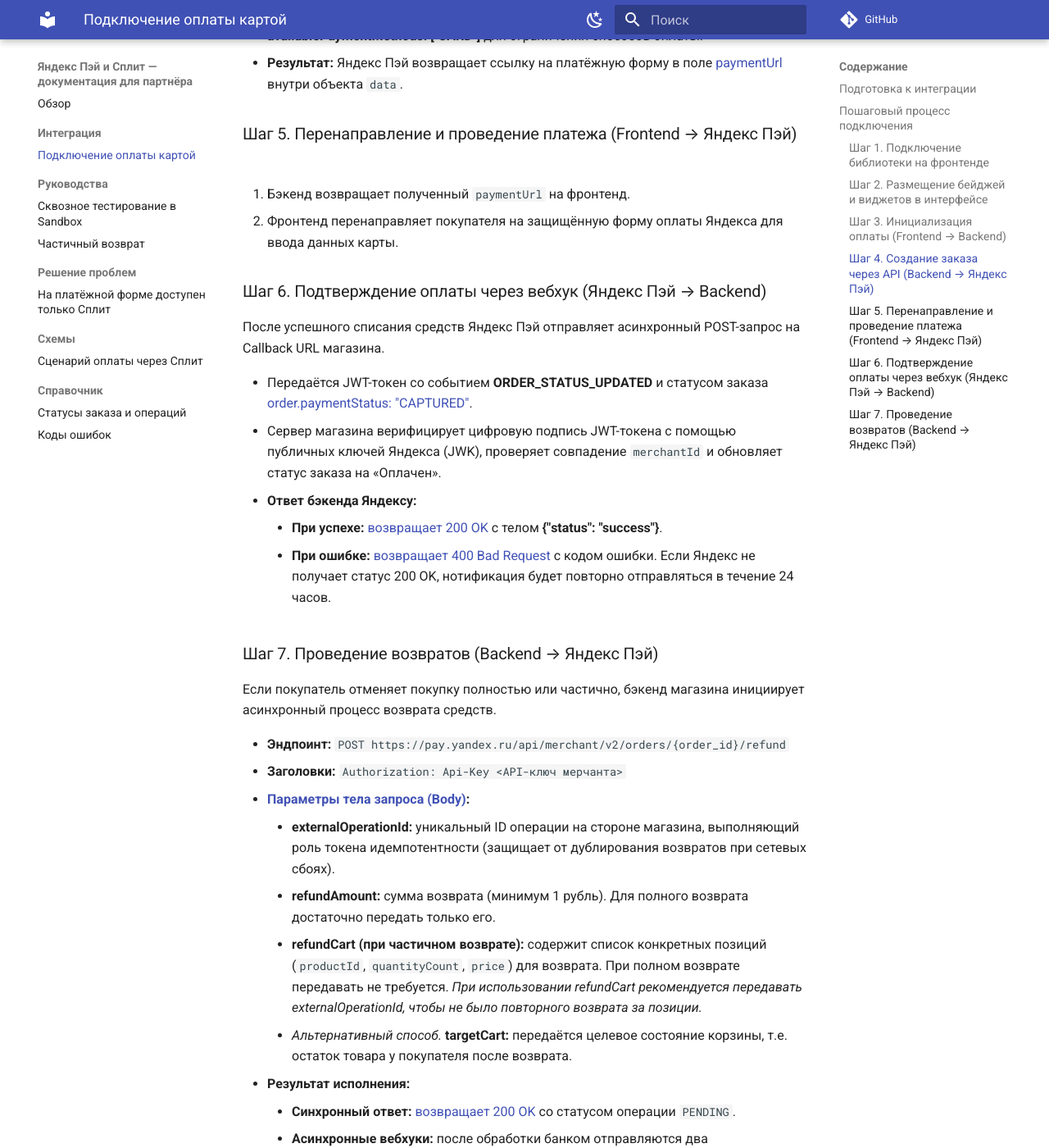
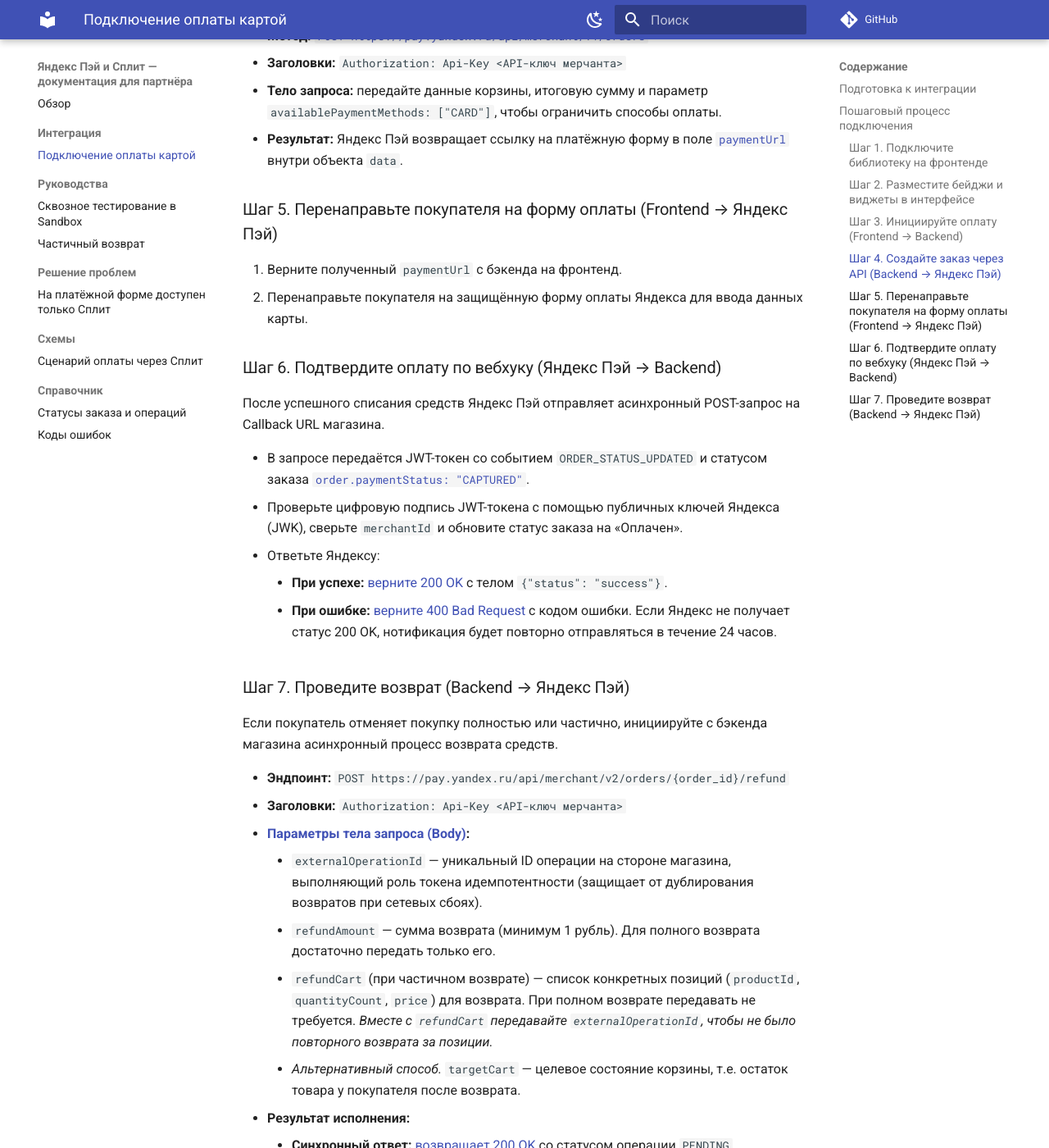
Before and after one commit to flavrinets-hash/yandex-pay-split-docs, an MkDocs documentation site: the page built from docs/integration/card-only.md, in a window 1280 px wide and 1400 px high, scrolled down 1445 px. Shown: the whole window at 82% size. Built offline with MkDocs 1.6.1 and Material for MkDocs 9.7.7, drawn with Linux system fonts in a browser that asks for light colours; comment, search, counter and statistics services are not loaded; some of the changed text lies outside the part shown.

Commit message:
docs: закрыть задачи первого этапа roadmap и привести гайды к стайлгайду
sandbox-e2e: плейсхолдеры и подписи в примерах вебхуков, тире, заголовки «Шаг N», без канцелярита и лишнего жирного. card-only: ссылка на схему Сплита, повелительное наклонение, параметры в коде.

````diff
--- a/docs/integration/card-only.md
+++ b/docs/integration/card-only.md
@@ -2,78 +2,80 @@
 
 Пошаговая схема подключения для внешнего партнёра, который хочет подключить в своём интернет-магазине оплату **только** картой, с бейджами и виджетом в карточке товара и на способе оплаты и с возможностью проводить возвраты.
 
+Последовательность вызовов API совпадает со [схемой оплаты через Сплит](../diagrams/payment-flow.md). Единственное отличие — параметр `availablePaymentMethods` со значением `["CARD"]`, отключающий выбор рассрочки.
+
 ## Подготовка к интеграции
 
-Перед началом работы мерчанту необходимо зарегистрировать магазин в **Личном кабинете Яндекс Пэй**, получить API-ключ для авторизации запросов и указать [Callback URL](https://pay.yandex.ru/docs/ru/custom/backend/merchant-api/webhook#shag-1-ustanovite-callback-url) (эндпоинт на бэкенде магазина для приёма асинхронных вебхуков со статусами платежей и возвратов).
+Перед началом работы зарегистрируйте магазин в **Личном кабинете Яндекс Пэй**, получите API-ключ для авторизации запросов и укажите [Callback URL](https://pay.yandex.ru/docs/ru/custom/backend/merchant-api/webhook#shag-1-ustanovite-callback-url) (эндпоинт на бэкенде магазина для приёма асинхронных вебхуков со статусами платежей и возвратов).
 
 !!! warning "Обратите внимание"
-    Callback URL указывается без эндпоинта **/v1/webhook**.
+    Callback URL указывается без эндпоинта `/v1/webhook`.
 
 ## Пошаговый процесс подключения
 
-### Шаг 1. Подключение библиотеки на фронтенде
+### Шаг 1. Подключите библиотеку на фронтенде
 
-Разработчик добавляет скрипт Web SDK Яндекс Пэй на страницы интернет-магазина:
+Добавьте скрипт Web SDK Яндекс Пэй на страницы интернет-магазина:
 
 ```html
 <script src="https://pay.yandex.ru/sdk/v1/pay.js" onload="onYaPayLoad()" async></script>
 ```
 
-### Шаг 2. Размещение бейджей и виджетов в интерфейсе
+### Шаг 2. Разместите бейджи и виджеты в интерфейсе
 
-Для информирования покупателей в HTML-код страниц добавляются DOM-контейнеры:
+Чтобы проинформировать покупателей, добавьте в HTML-код страниц DOM-контейнеры:
 
-- Рядом с ценой каждого товара монтируются умные [бейджи](https://pay.yandex.ru/docs/ru/custom/web-sdk/badges).
-- Под кнопкой покупки монтируется [виджет](https://pay.yandex.ru/docs/ru/custom/web-sdk/ultimate-widget).
-- Отрисовывается вариант «Банковская карта».
+- Рядом с ценой каждого товара разместите умные [бейджи](https://pay.yandex.ru/docs/ru/custom/web-sdk/badges).
+- Под кнопкой покупки разместите [виджет](https://pay.yandex.ru/docs/ru/custom/web-sdk/ultimate-widget).
+- Отрисуйте вариант «Банковская карта».
 
 !!! important "Важно"
-    При инициализации элементов Web SDK необходимо передавать параметр **availablePaymentMethods: ["CARD"]**. [Это отключает отображение информации о рассрочке/Сплите.](https://pay.yandex.ru/docs/ru/custom/web-sdk/buttons#chto-takoe-knopka-oplaty)
+    При инициализации элементов Web SDK передайте параметр `availablePaymentMethods: ["CARD"]`. [Это отключает отображение информации о рассрочке/Сплите.](https://pay.yandex.ru/docs/ru/custom/web-sdk/buttons#chto-takoe-knopka-oplaty)
 
-### Шаг 3. Инициализация оплаты (Frontend → Backend)
+### Шаг 3. Инициируйте оплату (Frontend → Backend)
 
-Покупатель выбирает «Яндекс Пэй», нажимает «Оплатить», фронтенд передаёт запрос на бэкенд своего магазина с составом корзины и суммой.
+Когда покупатель выбирает «Яндекс Пэй» и нажимает «Оплатить», передайте с фронтенда на бэкенд магазина запрос с составом корзины и суммой.
 
-### Шаг 4. Создание заказа через API (Backend → Яндекс Пэй)
+### Шаг 4. Создайте заказ через API (Backend → Яндекс Пэй)
 
-Бэкенд магазина отправляет авторизованный HTTP-запрос к Яндекс Пэй для создания платёжной сессии:
+Отправьте с бэкенда магазина авторизованный HTTP-запрос к Яндекс Пэй, чтобы создать платёжную сессию:
 
 - **Метод:** [`POST https://pay.yandex.ru/api/merchant/v1/orders`](https://pay.yandex.ru/docs/ru/custom/backend/yandex-pay-api/order/merchant_v1_orders-post#request)
 - **Заголовки:** `Authorization: Api-Key <API-ключ мерчанта>`
-- **Тело запроса:** передаются данные корзины, итоговая сумма и параметр **availablePaymentMethods: ["CARD"]** для ограничения способов оплаты.
-- **Результат:** Яндекс Пэй возвращает ссылку на платёжную форму в поле [paymentUrl](https://pay.yandex.ru/docs/ru/custom/backend/yandex-pay-api/order/merchant_v1_orders-post#body1) внутри объекта `data`.
+- **Тело запроса:** передайте данные корзины, итоговую сумму и параметр `availablePaymentMethods: ["CARD"]`, чтобы ограничить способы оплаты.
+- **Результат:** Яндекс Пэй возвращает ссылку на платёжную форму в поле [`paymentUrl`](https://pay.yandex.ru/docs/ru/custom/backend/yandex-pay-api/order/merchant_v1_orders-post#body1) внутри объекта `data`.
 
-### Шаг 5. Перенаправление и проведение платежа (Frontend → Яндекс Пэй)
+### Шаг 5. Перенаправьте покупателя на форму оплаты (Frontend → Яндекс Пэй)
 
-1. Бэкенд возвращает полученный `paymentUrl` на фронтенд.
-2. Фронтенд перенаправляет покупателя на защищённую форму оплаты Яндекса для ввода данных карты.
+1. Верните полученный `paymentUrl` с бэкенда на фронтенд.
+2. Перенаправьте покупателя на защищённую форму оплаты Яндекса для ввода данных карты.
 
-### Шаг 6. Подтверждение оплаты через вебхук (Яндекс Пэй → Backend) {#webhook}
+### Шаг 6. Подтвердите оплату по вебхуку (Яндекс Пэй → Backend) {#webhook}
 
 После успешного списания средств Яндекс Пэй отправляет асинхронный POST-запрос на Callback URL магазина.
 
-- Передаётся JWT-токен со событием **ORDER_STATUS_UPDATED** и статусом заказа [order.paymentStatus: "CAPTURED"](https://pay.yandex.ru/docs/ru/custom/backend/merchant-api/webhook#webhook-examples).
-- Сервер магазина верифицирует цифровую подпись JWT-токена с помощью публичных ключей Яндекса (JWK), проверяет совпадение `merchantId` и обновляет статус заказа на «Оплачен».
-- **Ответ бэкенда Яндексу:**
-    - **При успехе:** [возвращает 200 OK](https://pay.yandex.ru/docs/ru/custom/backend/merchant-api/webhook#200-ok) с телом **{"status": "success"}**.
-    - **При ошибке:** [возвращает 400 Bad Request](https://pay.yandex.ru/docs/ru/custom/backend/merchant-api/webhook#400-bad-request) с кодом ошибки. Если Яндекс не получает статус 200 OK, нотификация будет повторно отправляться в течение 24 часов.
+- В запросе передаётся JWT-токен со событием `ORDER_STATUS_UPDATED` и статусом заказа [`order.paymentStatus: "CAPTURED"`](https://pay.yandex.ru/docs/ru/custom/backend/merchant-api/webhook#webhook-examples).
+- Проверьте цифровую подпись JWT-токена с помощью публичных ключей Яндекса (JWK), сверьте `merchantId` и обновите статус заказа на «Оплачен».
+- Ответьте Яндексу:
+    - **При успехе:** [верните 200 OK](https://pay.yandex.ru/docs/ru/custom/backend/merchant-api/webhook#200-ok) с телом `{"status": "success"}`.
+    - **При ошибке:** [верните 400 Bad Request](https://pay.yandex.ru/docs/ru/custom/backend/merchant-api/webhook#400-bad-request) с кодом ошибки. Если Яндекс не получает статус 200 OK, нотификация будет повторно отправляться в течение 24 часов.
 
-### Шаг 7. Проведение возвратов (Backend → Яндекс Пэй)
+### Шаг 7. Проведите возврат (Backend → Яндекс Пэй)
 
-Если покупатель отменяет покупку полностью или частично, бэкенд магазина инициирует асинхронный процесс возврата средств.
+Если покупатель отменяет покупку полностью или частично, инициируйте с бэкенда магазина асинхронный процесс возврата средств.
 
 - **Эндпоинт:** `POST https://pay.yandex.ru/api/merchant/v2/orders/{order_id}/refund`
 - **Заголовки:** `Authorization: Api-Key <API-ключ мерчанта>`
 - **[Параметры тела запроса (Body)](https://pay.yandex.ru/docs/ru/custom/backend/yandex-pay-api/order/merchant_v2_refund-post#body):**
-    - **externalOperationId:** уникальный ID операции на стороне магазина, выполняющий роль токена идемпотентности (защищает от дублирования возвратов при сетевых сбоях).
-    - **refundAmount:** сумма возврата (минимум 1 рубль). Для полного возврата достаточно передать только его.
-    - **refundCart (при частичном возврате):** содержит список конкретных позиций (`productId`, `quantityCount`, `price`) для возврата. При полном возврате передавать не требуется. *При использовании refundCart рекомендуется передавать externalOperationId, чтобы не было повторного возврата за позиции.*
-    - *Альтернативный способ.* **targetCart:** передаётся целевое состояние корзины, т.е. остаток товара у покупателя после возврата.
+    - `externalOperationId` — уникальный ID операции на стороне магазина, выполняющий роль токена идемпотентности (защищает от дублирования возвратов при сетевых сбоях).
+    - `refundAmount` — сумма возврата (минимум 1 рубль). Для полного возврата достаточно передать только его.
+    - `refundCart` (при частичном возврате) — список конкретных позиций (`productId`, `quantityCount`, `price`) для возврата. При полном возврате передавать не требуется. *Вместе с `refundCart` передавайте `externalOperationId`, чтобы не было повторного возврата за позиции.*
+    - *Альтернативный способ.* `targetCart` — целевое состояние корзины, т.е. остаток товара у покупателя после возврата.
 - **Результат исполнения:**
     - **Синхронный ответ:** [возвращает 200 OK](https://pay.yandex.ru/docs/ru/custom/backend/yandex-pay-api/order/merchant_v2_refund-post#body1) со статусом операции `PENDING`.
     - **Асинхронные вебхуки:** после обработки банком отправляются два нотификационных запроса на Callback URL:
-        - **OPERATION_STATUS_UPDATED:** со статусом операции `SUCCESS`;
-        - **ORDER_STATUS_UPDATED:** со статусом заказа `PARTIALLY_REFUNDED` (если остались позиции) или `REFUNDED` (при полном возврате).
+        - `OPERATION_STATUS_UPDATED` — со статусом операции `SUCCESS`;
+        - `ORDER_STATUS_UPDATED` — со статусом заказа `PARTIALLY_REFUNDED` (если остались позиции) или `REFUNDED` (при полном возврате).
 
 !!! danger "Нельзя передавать `refundCart` и `targetCart` одновременно"
     Это два взаимоисключающих способа описать частичный возврат. Выберите один из них.
````
Also changed, not shown: docs/guides/sandbox-e2e.md (+24 -24 lines).
